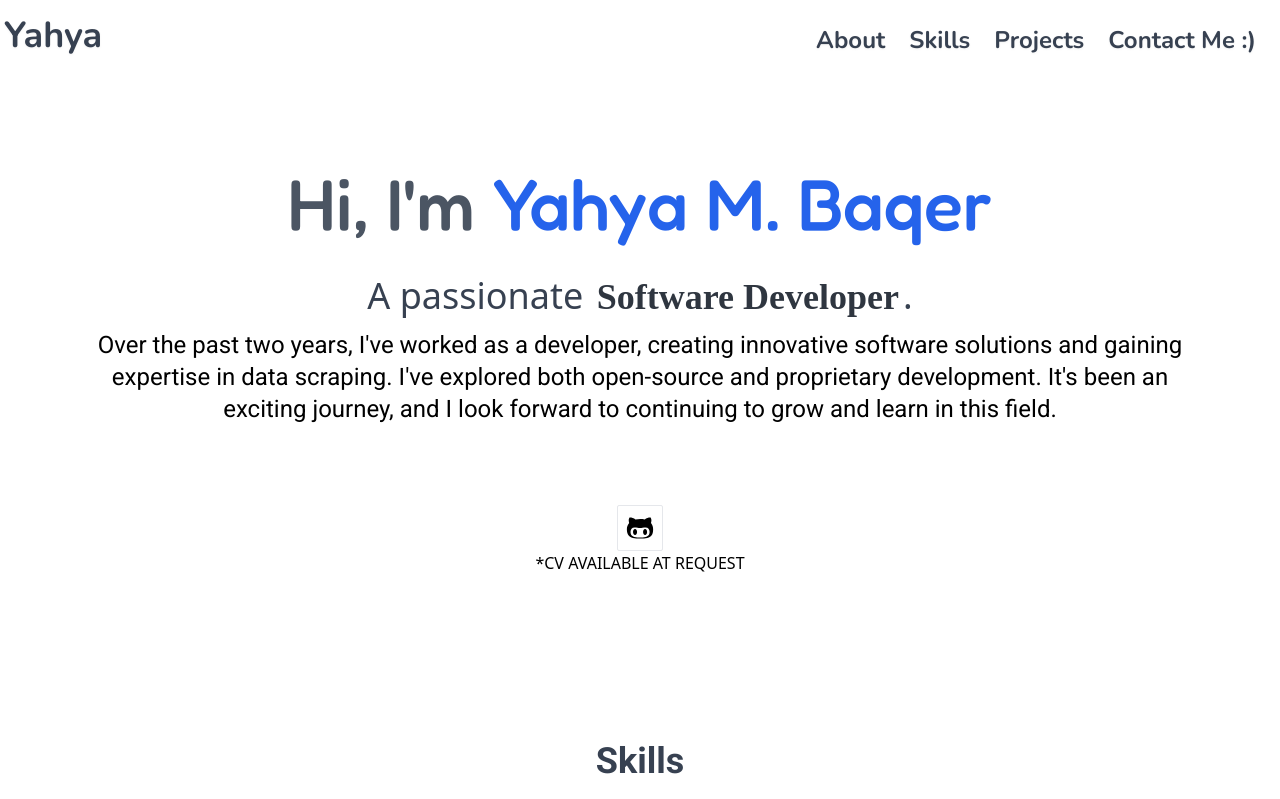
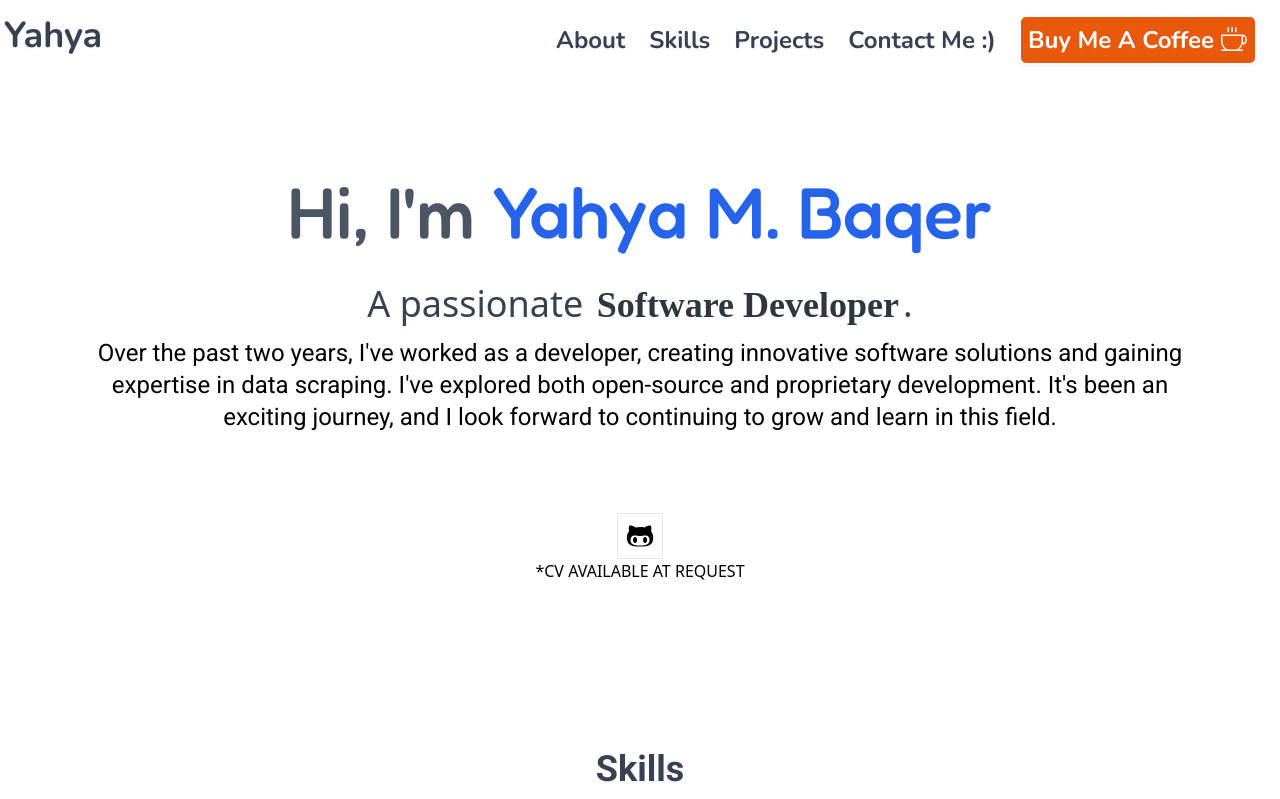
Before and after one commit to yahya-mohammed07/YPortfolio, a React (Vite) app: page / in a window 1280 px wide. Shown: the top 799 px of the page. Built offline with nearby package versions, Linux system fonts and the light colour scheme.

Commit message:
buy me coffee

```diff
--- a/src/components/Navbar/Navbar.tsx
+++ b/src/components/Navbar/Navbar.tsx
@@ -3,6 +3,7 @@ import styles from "./navbar.module.css";
 import { GiHamburgerMenu } from "react-icons/gi";
 import useIsNavOpenState from "../../states/openState";
 import { MdOutlineClose } from "react-icons/md";
+import { PiCoffeeLight } from "react-icons/pi";
 
 interface CustomLinkType {
   href: string;
@@ -53,6 +54,18 @@ const MobileNavbar = () => {
             <CustomLinkMobile href="#section_contact">
               Contact Me :)
             </CustomLinkMobile>
+              <div className="text-center flex justify-end mr-10 mt-8 sm:text-2xl text-xl">
+                <a
+                  href="https://buymeacoffee.com/yahyabaqer"
+                  target="_blank"
+                  className="text-white"
+                >
+                  <button className="flex justify-center items-center p-2 gap-1 -top-4 bg-orange-600 -outline-offset-1 rounded-md border-0 cursor-pointer transition-all outline outline-2 hover:bg-transparent hover:text-orange-900 -mt-2">
+                    <p className="text">Buy Me A Coffee</p>
+                    <PiCoffeeLight size={30} title="Buy Me A Coffee" />
+                  </button>
+                </a>
+              </div>
           </ul>
         </div>
       )}
@@ -100,6 +113,22 @@ const Navbar = () => {
             <CustomLink href="#section_skills">Skills</CustomLink>
             <CustomLink href="#section_project">Projects</CustomLink>
             <CustomLink href="#section_contact">Contact Me :)</CustomLink>
+            <CustomLink href="#section_coffey">
+              <a
+                href="https://buymeacoffee.com/yahyabaqer"
+                target="_blank"
+                className="text-white"
+              >
+                <button className="flex justify-center items-center p-2 gap-1 -top-4 bg-orange-600 -outline-offset-1 rounded-md border-0 cursor-pointer transition-all outline outline-2 hover:bg-transparent hover:text-orange-900 -mt-2">
+                  <p className="text">Buy Me A Coffee</p>
+                  <PiCoffeeLight
+                    size={30}
+                    title="Buy Me A Coffee"
+                    className=""
+                  />
+                </button>
+              </a>
+            </CustomLink>
           </ul>
         </nav>
       </header>
```
